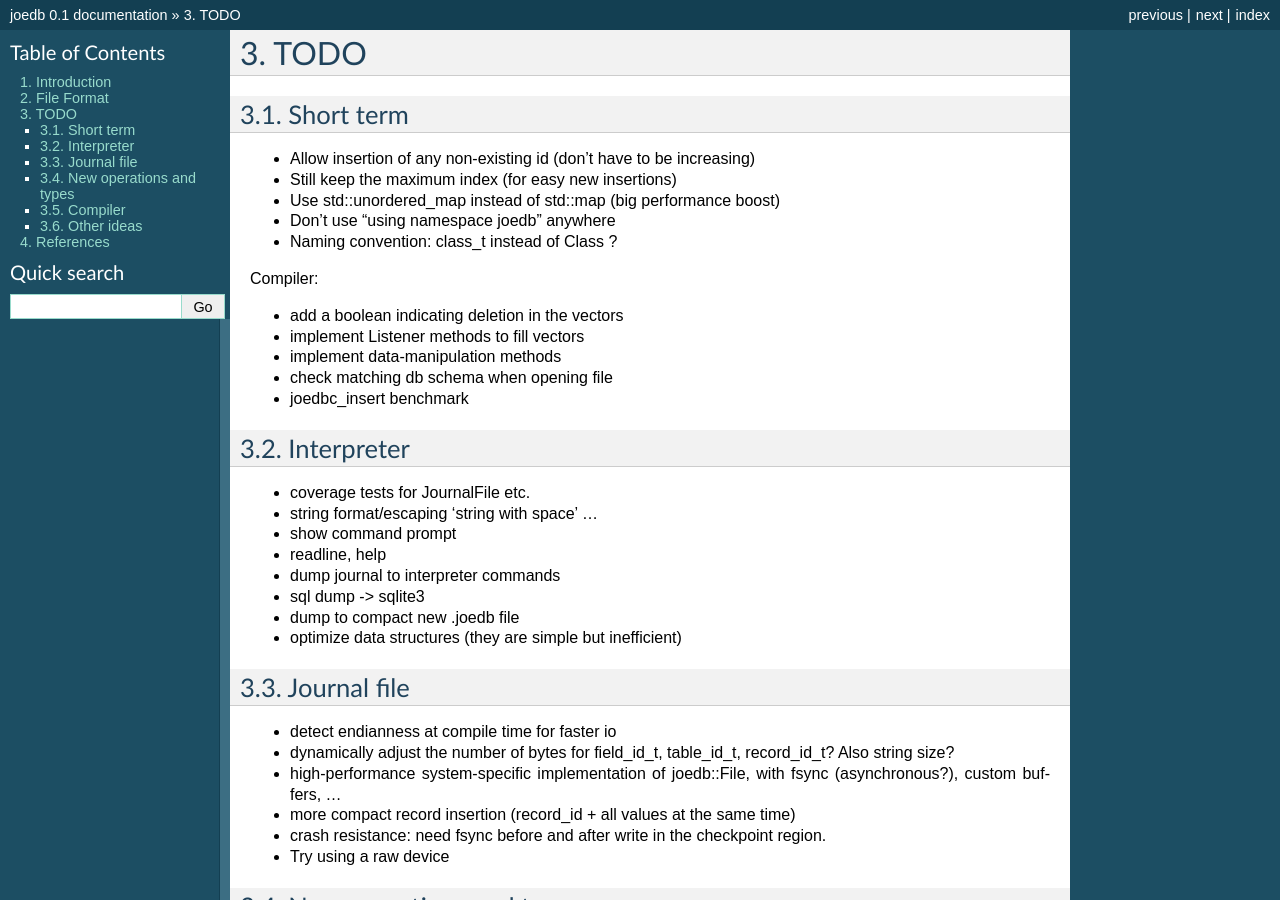
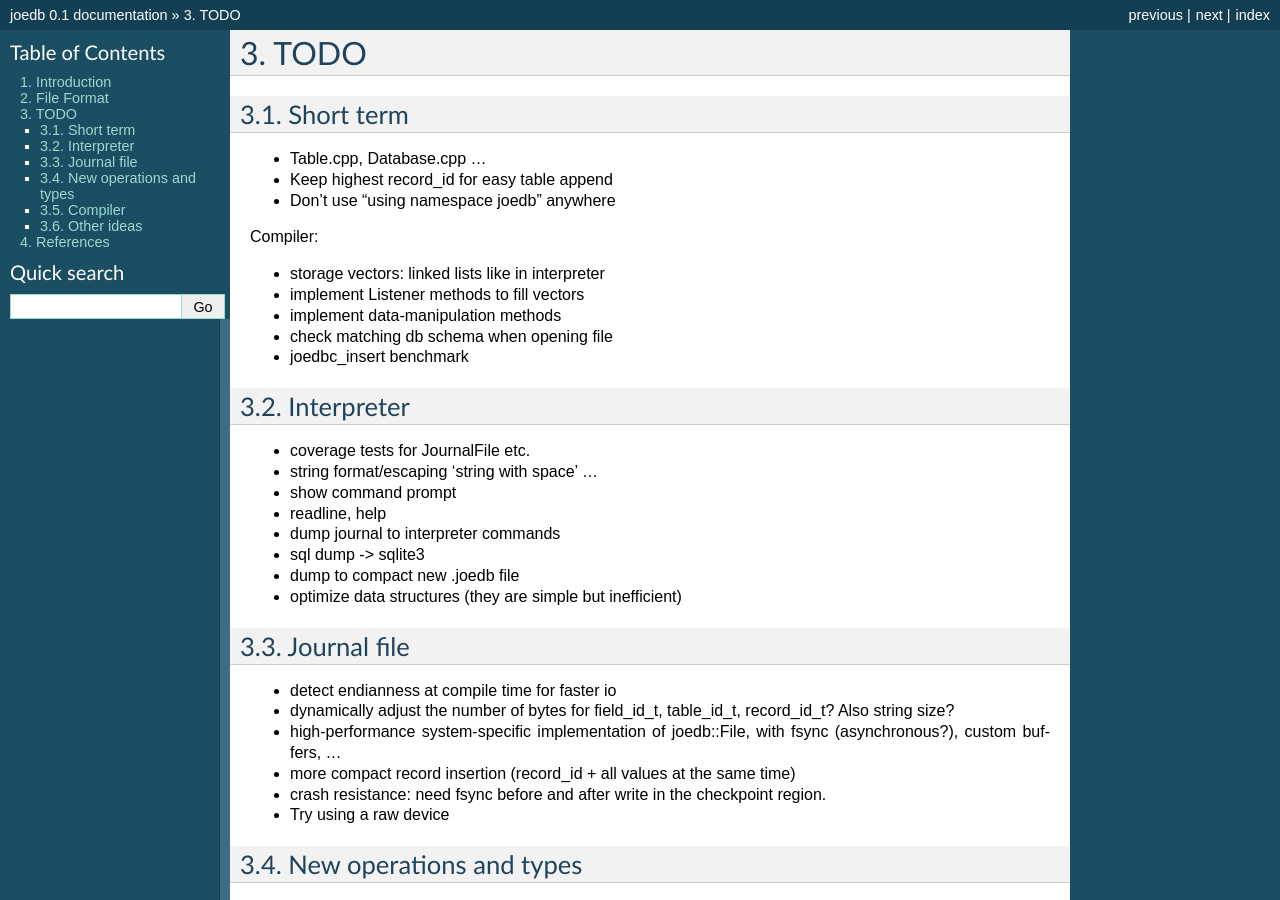
Before and after one commit to Remi-Coulom/joedb, a Sphinx documentation site: the page built from doc/source/todo.rst, in a window 1280 px wide and 900 px high. Built offline with Sphinx 7.4.7, drawn with Linux system fonts in a browser that asks for light colours; formulas are drawn with MathJax 3.

Commit message:
reuse deleted record with linked list

```diff
--- a/doc/source/todo.rst
+++ b/doc/source/todo.rst
@@ -3,15 +3,13 @@ TODO
 
 Short term
 ----------
-- Allow insertion of any non-existing id (don't have to be increasing)
-- Still keep the maximum index (for easy new insertions)
-- Use std::unordered_map instead of std::map (big performance boost)
+- Table.cpp, Database.cpp ...
+- Keep highest record_id for easy table append
 - Don't use "using namespace joedb" anywhere
-- Naming convention: class_t instead of Class ?
 
 Compiler:
 
-- add a boolean indicating deletion in the vectors
+- storage vectors: linked lists like in interpreter
 - implement Listener methods to fill vectors
 - implement data-manipulation methods
 - check matching db schema when opening file
```
Also changed, not shown: 5 other files.
